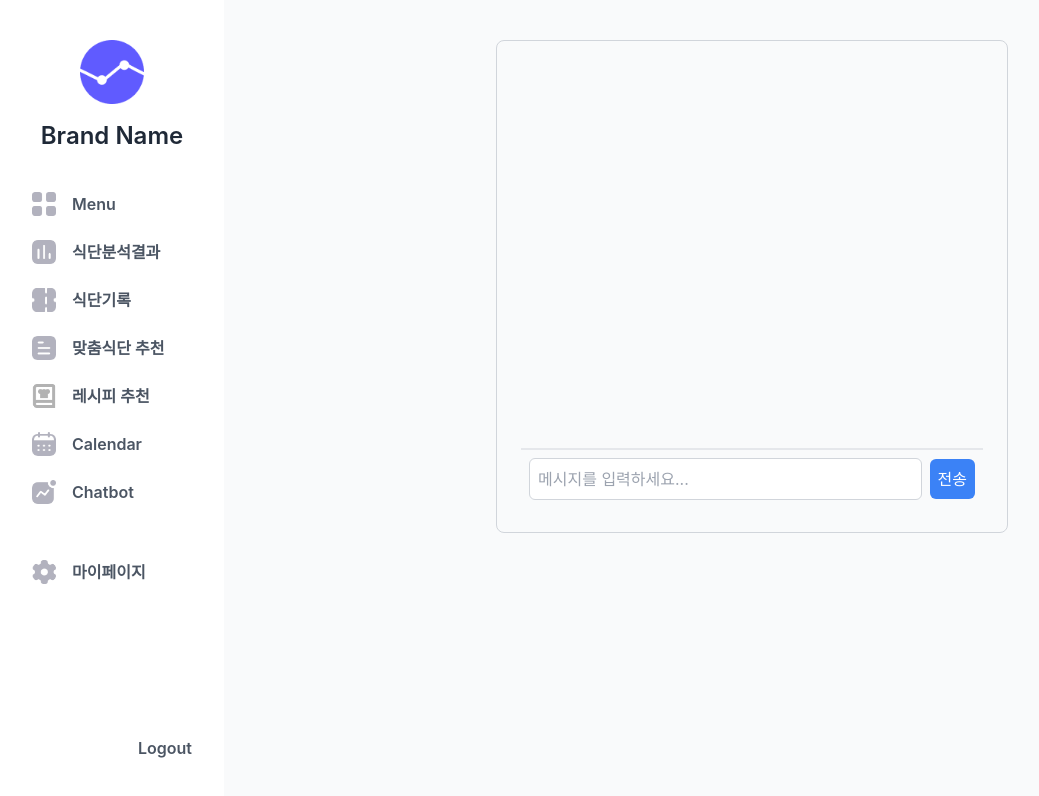
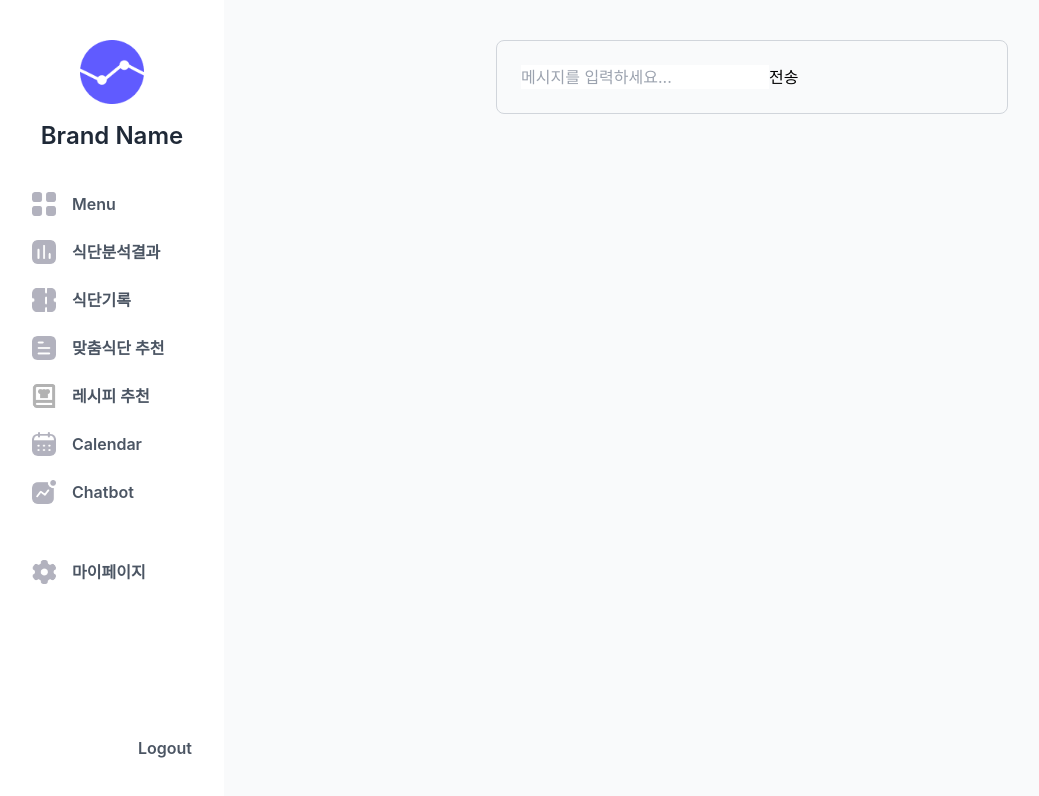
Before and after one commit to food-insight/front, a React (Create React App) app: page /chatbot in a window 1280 px wide. Shown: the top 796 px of the page, without its empty margins (0-1039 px from the left). Built offline with nearby package versions, Linux system fonts and the light colour scheme.

Commit message:
챗봇 수정

```diff
--- a/src/components/chatbot/ChatInput.js
+++ b/src/components/chatbot/ChatInput.js
@@ -1,26 +1,35 @@
 import React, { useState } from "react";
+import axios from "axios";
 
 const ChatInput = ({ onSend }) => {
   const [input, setInput] = useState("");
 
-  const handleSend = () => {
-    if (!input.trim()) return; // 빈 입력 방지
-    onSend(input); // 부모 컴포넌트로 입력값 전달
-    setInput(""); // 입력창 초기화
+  const handleSend = async () => {
+    if (!input.trim()) return;
+
+    try {
+      const response = await axios.post(
+        "http://localhost:8000/api/chat",  // 백엔드 API 주소
+        { message: input },
+        { headers: { Authorization: `Bearer YOUR_JWT_TOKEN` } }
+      );
+      onSend({ text: response.data.response, sender: "bot" });
+    } catch (error) {
+      console.error("챗봇 오류:", error);
+      onSend({ text: "에러 발생! 다시 시도해주세요.", sender: "bot" });
+    }
+
+    setInput("");
   };
 
   return (
-    <div className="flex items-center p-2 border-t">
+    <div className="chat-input">
       <input
         type="text"
         value={input}
         onChange={(e) => setInput(e.target.value)}
-        placeholder="메시지를 입력하세요..."
-        className="flex-1 p-2 border border-gray-300 rounded-md"
-      />
-      <button onClick={handleSend} className="ml-2 p-2 bg-blue-500 text-white rounded-md">
-        전송
-      </button>
+        placeholder="메시지를 입력하세요..."/>
+      <button onClick={handleSend}>전송</button>
     </div>
   );
 };
--- a/src/components/chatbot/ChatOutput.js
+++ b/src/components/chatbot/ChatOutput.js
@@ -2,14 +2,10 @@ import React from "react";
 
 const ChatOutput = ({ messages }) => {
   return (
-    <div className="h-96 overflow-y-auto border-b p-4">
+    <div className="chat-output">
       {messages.map((msg, index) => (
-        <div key={index} className="mb-4">
-          <div className="font-bold text-blue-500">사용자:</div>
-          <div className="bg-gray-200 p-2 rounded-md">{msg.input}</div>
-
-          <div className="font-bold text-green-600 mt-2">챗봇:</div>
-          <div className="bg-white p-2 border border-gray-300 rounded-md">{msg.output}</div>
+        <div key={index} className={`message ${msg.sender}`}>
+          {msg.text}
         </div>
       ))}
     </div>
```
